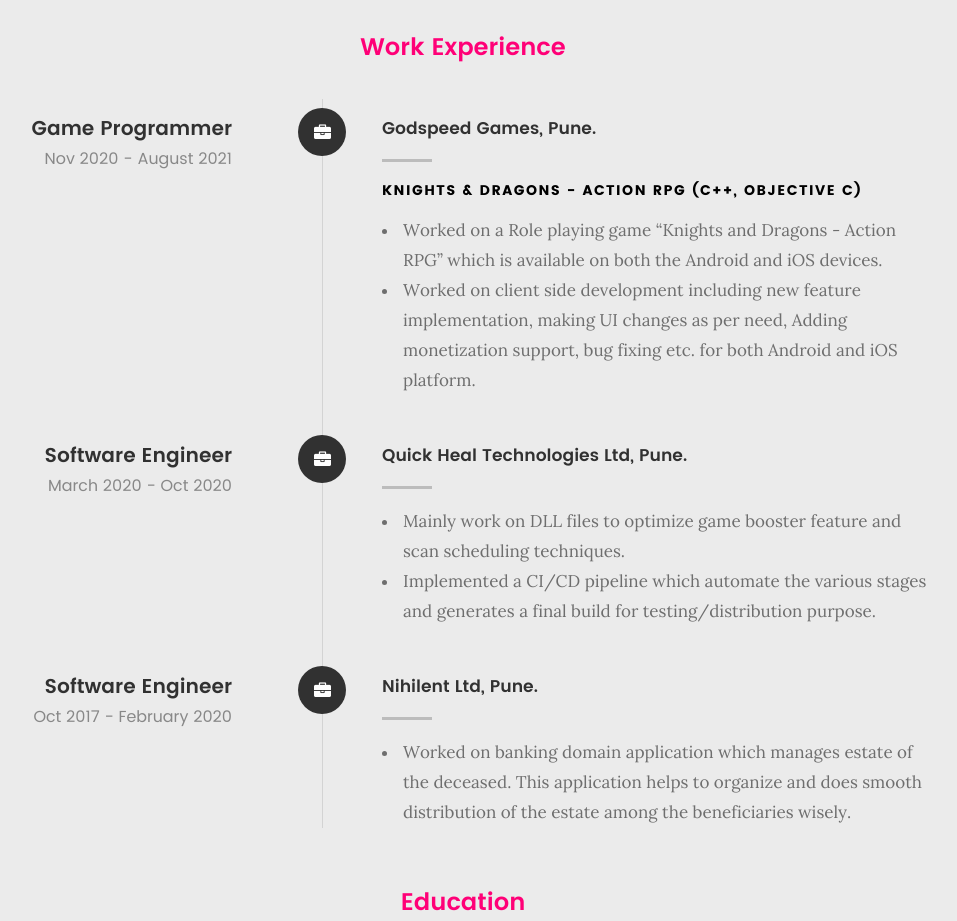
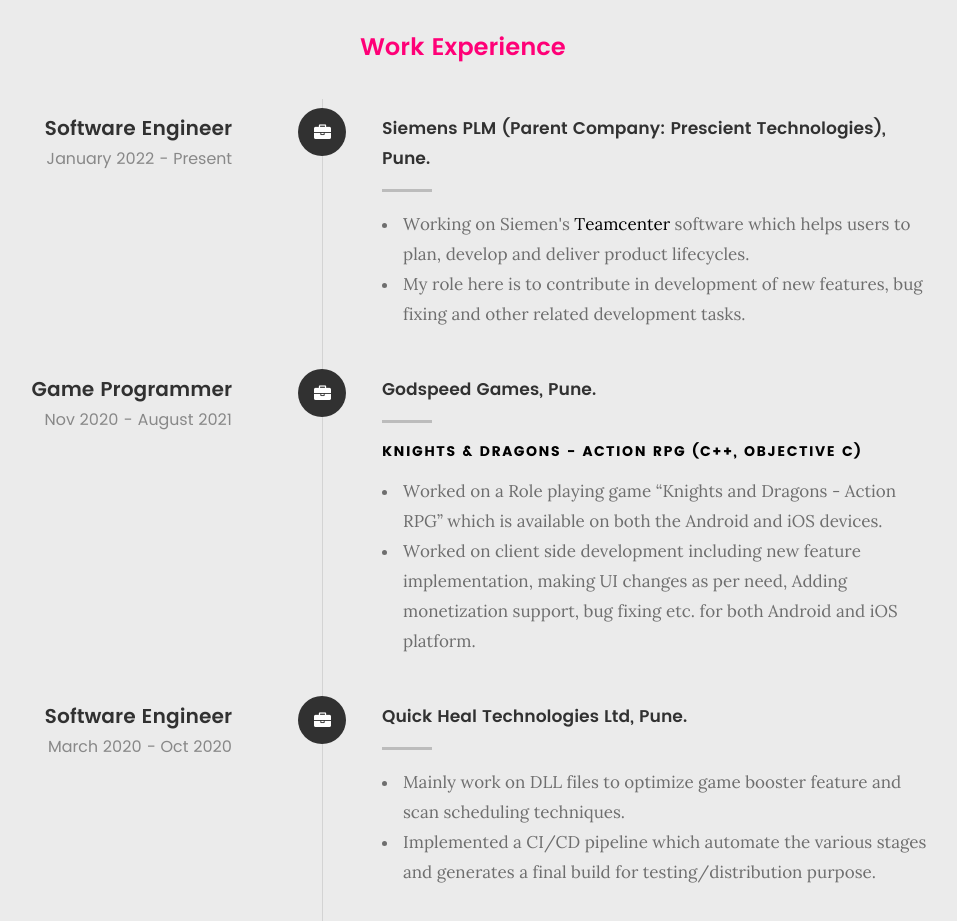
Before and after one commit to shivaOmi/shivaOmi.github.io, a plain HTML site: page index.html in a window 1280 px wide. Shown: the part 2068-2989 px from the top of the page, without its empty margins (177-1134 px from the left). Drawn offline with Linux system fonts and the light colour scheme.

Commit message:
Updated index.html

```diff
--- a/index.html
+++ b/index.html
@@ -108,7 +108,7 @@
 
    				<img src="images/profile-pic.jpg" alt="Profile Picture">
 
-   				<p class="lead">I was a Game Developer at Godspeed Games, Pune, India and worked on RPG game <a href="https://play.google.com/store/apps/details?id=com.iugome.lilknights" target="_blank">Knights & Dragons Action RPG</a> during my tenure. From very early age I was fascinated with video games. Later this passion for video games gave birth to a programmer. So here I am, always hungry for playing games and it's related development task.</p>
+   				<p class="lead">I was a Game Developer at Godspeed Games, Pune, India and worked on RPG game <a href="https://play.google.com/store/apps/details?id=com.iugome.lilknights" target="_blank">Knights & Dragons Action RPG</a> during my tenure. From very early age I was fascinated with video games. Later this passion for video games gave birth to a programmer. So here I am, always ready for playing games and to make some.</p>
    			</div>
 
    		</div>
@@ -194,6 +194,31 @@
    			<div class="timeline-wrap">
 
    				<div class="timeline-block">
+
+	   				<div class="timeline-ico">
+	   					<i class="fa fa-briefcase"></i>
+	   				</div>
+
+	   				<div class="timeline-header">
+	   					<h3>Software Engineer</h3>
+	   					<p>January 2022 - Present</p>
+	   				</div>
+
+	   				<div class="timeline-content">
+	   					<h4>Siemens PLM (Parent Company: Prescient Technologies), Pune.</h4>
+						<ul>
+							<li>
+								Working on Siemen's <a href="https://plm.sw.siemens.com/en-US/teamcenter/" target="_blank">Teamcenter</a> software which helps users to plan, develop and deliver product lifecycles.
+							</li>
+							<li>
+								My role here is to contribute in development of new features, bug fixing and other related development tasks.
+							</li>
+						</ul>
+	   				</div>
+
+	   			</div> <!-- /timeline-block -->
+
+				<div class="timeline-block">
 
 	   				<div class="timeline-ico">
 	   					<i class="fa fa-briefcase"></i>
```
